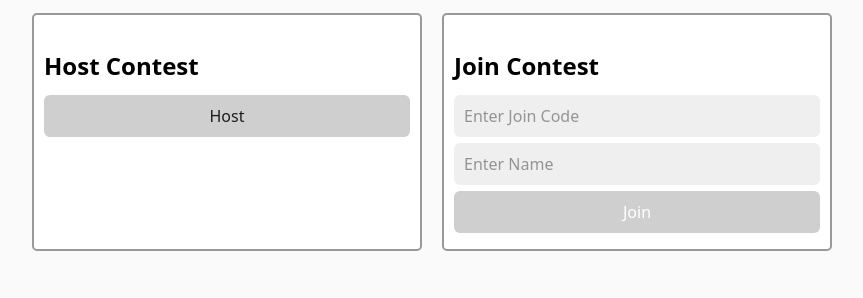
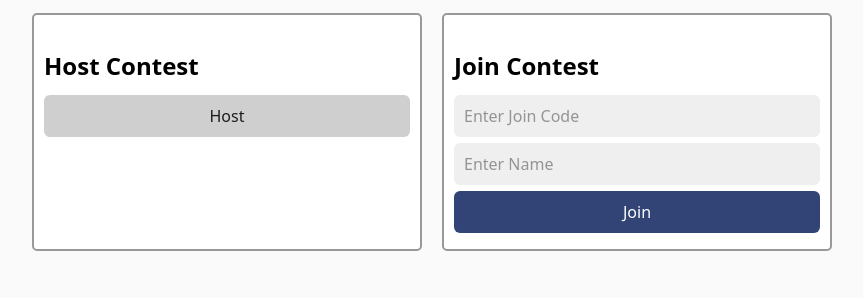
Before and after one commit to phscpt/platform, a Flask app: page / in a window 1280 px wide. Shown: the part 216-514 px from the top of the page, without its empty margins (208-1071 px from the left). Run offline with Flask 2, Linux system fonts and the light colour scheme.

Commit message:
fix the emphasis button

```diff
--- a/static/style.css
+++ b/static/style.css
@@ -61,12 +61,12 @@ a {
 }
 .button-emphasis {
     color: rgb(255, 255, 255);
-    background:#324376;
+    background:#324376 !important;
     border:0 none;
     cursor:pointer;
 }
 .button-emphasis:hover {
-    background:#1d2a54;
+    background:#1d2a54 !important !important;
 }
 
 .result-box {
```
